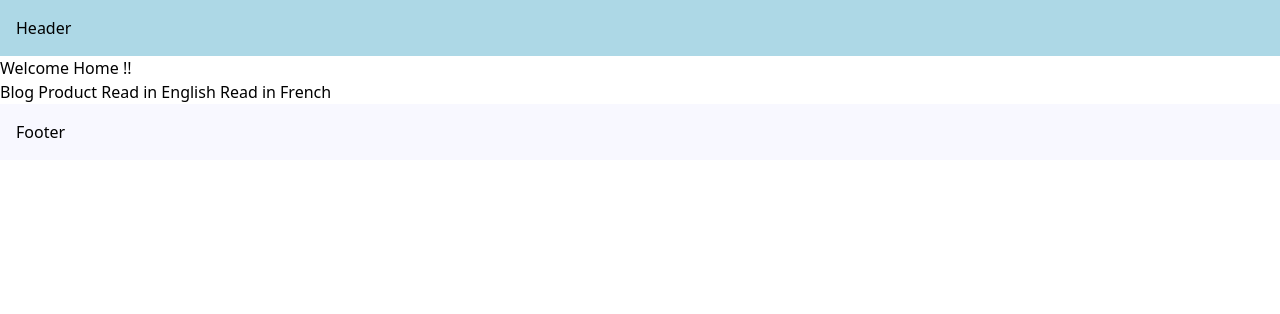
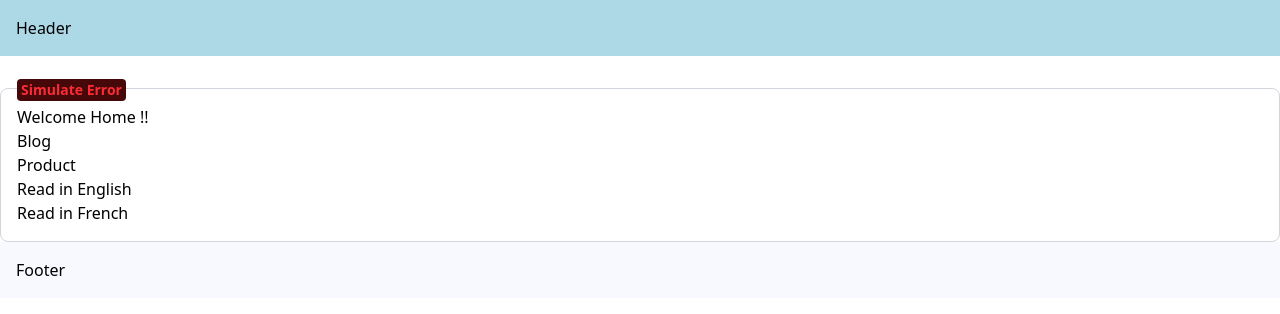
Before and after one commit to Vivek-Gupta-15/Next-js-practise, a Next.js app: page / in a window 1280 px wide. Shown: the top 314 px of the page. Built offline with nearby package versions, Linux system fonts and the light colour scheme.

Commit message:
Handling global Errors.

```diff
--- /dev/null
+++ b/src/app/error-wrapper.tsx
@@ -0,0 +1,39 @@
+"use client";
+import "./globals.css";
+
+import { useState } from "react";
+
+interface WrapperProps {
+  children: React.ReactNode;
+}
+
+const ErrorSimulator = ({
+  message = "An error occurred",
+}: {
+  message?: string;
+}) => {
+  const [error, setError] = useState(false);
+
+  if (error) throw new Error(message);
+
+  return (
+    <button
+      title="Simulate an error"
+      className="bg-red-950 text-red-500 rounded p-1 leading-none font-semibold text-sm hover:bg-red-900 transition"
+      onClick={() => setError(true)}
+    >
+      Simulate Error
+    </button>
+  );
+};
+
+export const ErrorWrapper = ({ children }: WrapperProps) => {
+  return (
+    <div className="flex flex-col rounded-lg mt-8 relative p-4 border border-gray-300">
+      <div className="absolute top-0 left-4 -translate-y-1/2">
+        <ErrorSimulator message="Simulated error in root layout" />
+      </div>
+      {children}
+    </div>
+  );
+};
--- /dev/null
+++ b/src/app/global-error.tsx
@@ -0,0 +1,24 @@
+"use client"; // Error boundaries must be Client Components
+
+import "./globals.css";
+
+export default function GlobalError() {
+  return (
+    <html lang="en">
+      <body>
+        <div className="flex flex-col items-center justify-center min-h-screen">
+          <h2 className="text-2xl font-bold mb-4">Something went wrong!</h2>
+          <button
+            onClick={() => {
+              // refresh the page
+              window.location.reload();
+            }}
+            className="bg-blue-500 hover:bg-blue-700 text-white font-bold py-2 px-4 rounded"
+          >
+            Refresh
+          </button>
+        </div>
+      </body>
+    </html>
+  );
+}
--- a/src/app/layout.tsx
+++ b/src/app/layout.tsx
@@ -1,5 +1,6 @@
 import type { Metadata } from "next";
-import "./globals.css"
+import "./globals.css";
+import { ErrorWrapper } from "./error-wrapper";
 
 export const metadata: Metadata = {
   title: {
@@ -25,7 +26,9 @@
       >
         <p> Header</p>
       </header>
+      <ErrorWrapper>
         {children}
+        </ErrorWrapper>
         <footer
          style = {{
         backgroundColor: "ghostWhite",
```
